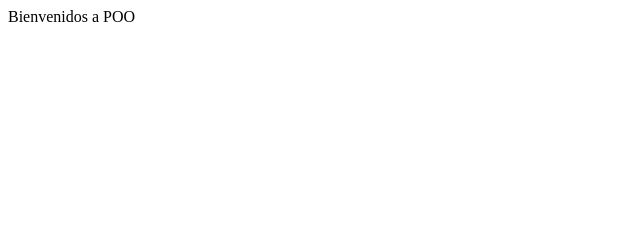
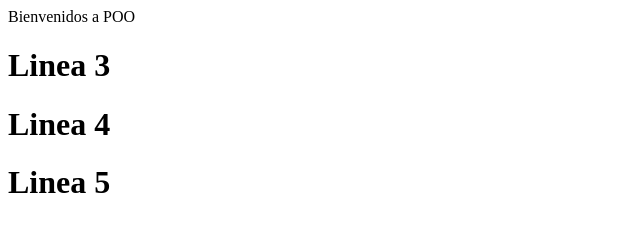
Before and after one commit to konkkeror/hola-mundo-2, a plain HTML site: page index.html in a window 1280 px wide. Shown: the whole page, without its empty margins (0-640 px from the left). Drawn offline with Linux system fonts and the light colour scheme.

Commit message:
Cambio de mi otro yo

```diff
--- a/index.html
+++ b/index.html
@@ -8,5 +8,8 @@
 	</head>
 	<body>
 		Bienvenidos a POO
+		<h1>Linea 3 </h1>
+		<h1>Linea 4</h1>
+		<h1>Linea 5</h1>
 	</body>
 </html>
```
